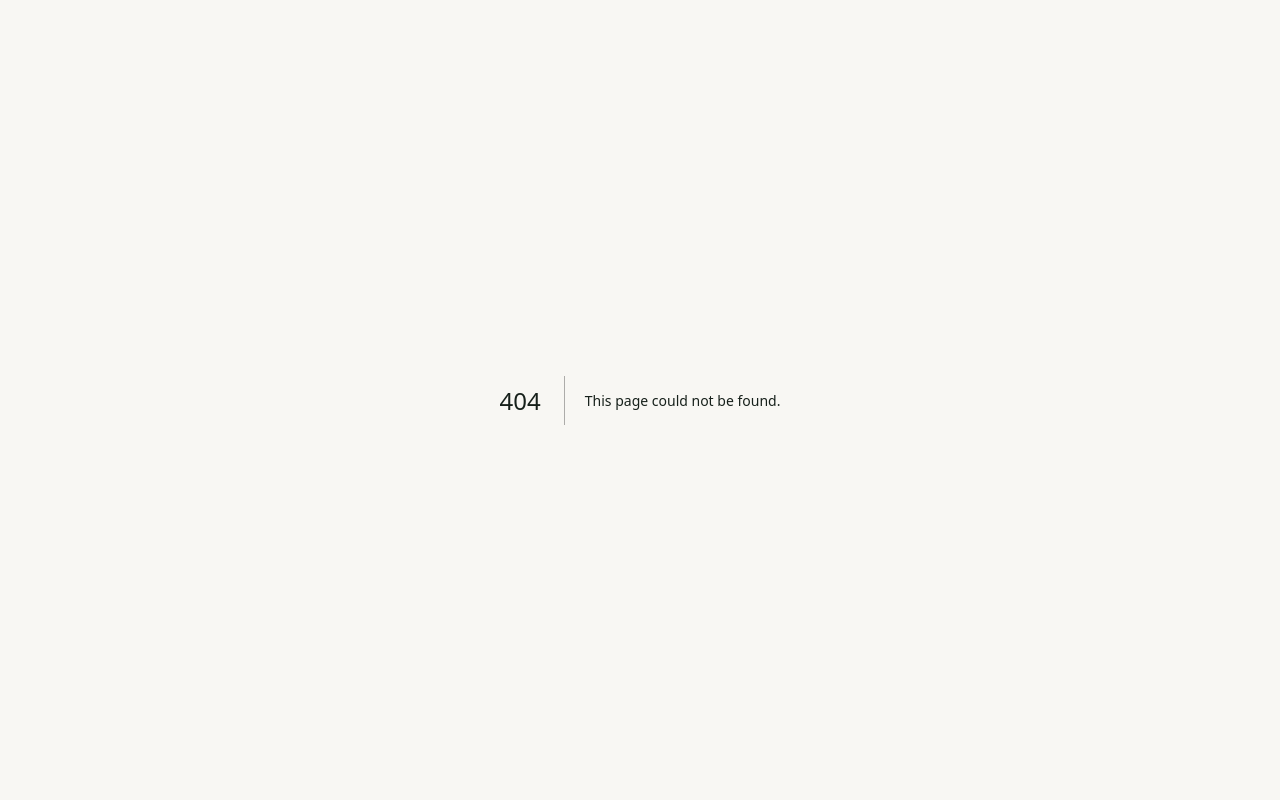
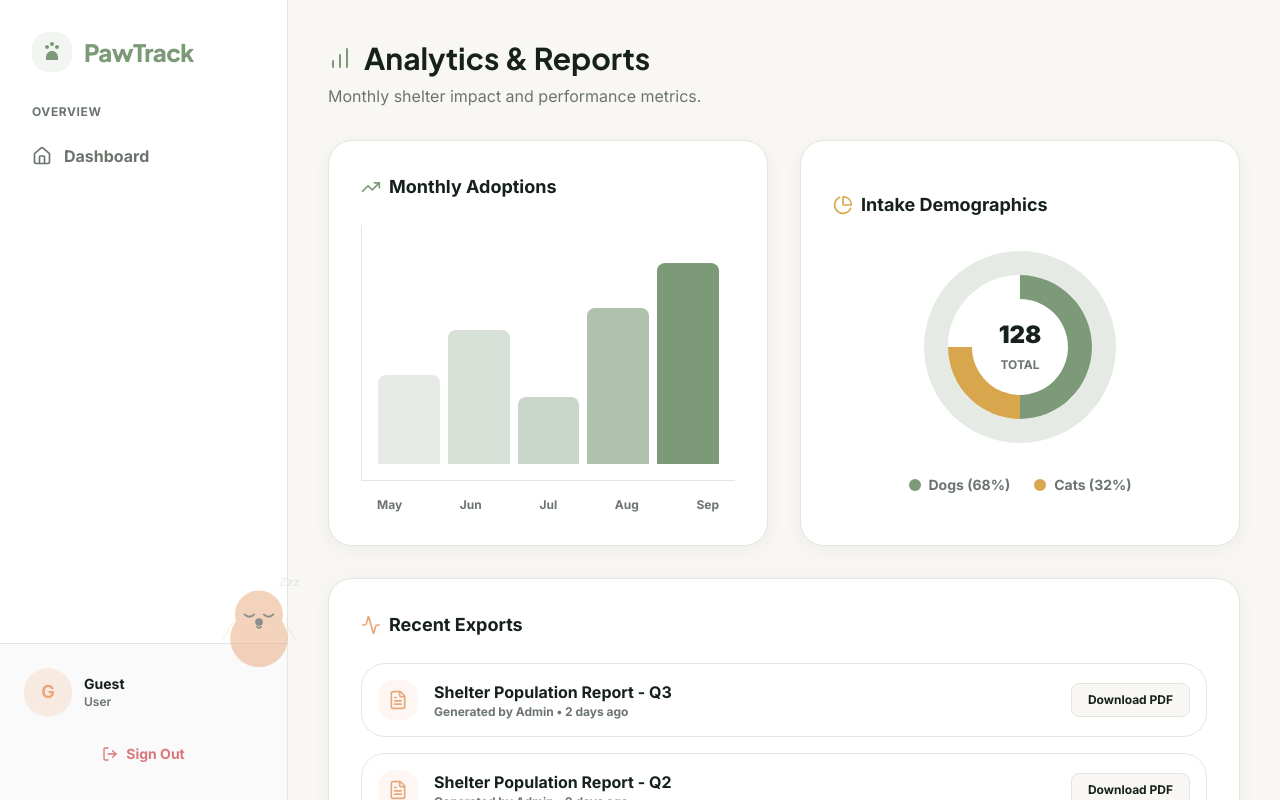
Before and after one commit to AneequeShahid/PawTrack_Web, a Next.js app: page /dashboard/reports in a window 1280 px wide. Before the commit this address had no page. Shown: the top 800 px of the page. Built offline with nearby package versions, Linux system fonts and the light colour scheme; no server answers.

Commit message:
Add fully designed Analytics and Reports dashboard

```diff
--- /dev/null
+++ b/src/app/dashboard/reports/page.tsx
@@ -0,0 +1,77 @@
+'use client';
+import { motion } from 'framer-motion';
+import { BarChart, PieChart, TrendingUp, Activity, FileText } from 'lucide-react';
+
+export default function ReportsDashboard() {
+  return (
+    <div className="space-y-8 pb-20">
+      <div>
+        <h1 className="text-3xl font-heading font-bold text-foreground flex items-center gap-3"><BarChart className="text-primary"/> Analytics & Reports</h1>
+        <p className="text-muted mt-2">Monthly shelter impact and performance metrics.</p>
+      </div>
+
+      <div className="grid grid-cols-1 lg:grid-cols-2 gap-8">
+
+        {/* Fake Line Chart */}
+        <div className="bg-surface border border-border rounded-3xl p-8 shadow-soft">
+          <h2 className="text-lg font-bold text-foreground mb-6 flex items-center gap-2"><TrendingUp size={20} className="text-primary"/> Monthly Adoptions</h2>
+          <div className="h-64 flex items-end justify-between gap-2 border-b border-l border-border p-4">
+            <div className="w-full bg-primary/20 hover:bg-primary/40 transition-colors rounded-t-lg" style={{ height: '40%' }}></div>
+            <div className="w-full bg-primary/30 hover:bg-primary/50 transition-colors rounded-t-lg" style={{ height: '60%' }}></div>
+            <div className="w-full bg-primary/40 hover:bg-primary/60 transition-colors rounded-t-lg" style={{ height: '30%' }}></div>
+            <div className="w-full bg-primary/60 hover:bg-primary/80 transition-colors rounded-t-lg" style={{ height: '70%' }}></div>
+            <div className="w-full bg-primary hover:bg-primary/90 transition-colors rounded-t-lg" style={{ height: '90%' }}></div>
+          </div>
+          <div className="flex justify-between text-xs text-muted font-bold mt-4 px-4">
+            <span>May</span>
+            <span>Jun</span>
+            <span>Jul</span>
+            <span>Aug</span>
+            <span>Sep</span>
+          </div>
+        </div>
+
+        {/* Fake Donut Chart */}
+        <div className="bg-surface border border-border rounded-3xl p-8 shadow-soft flex flex-col justify-center items-center">
+          <h2 className="text-lg font-bold text-foreground mb-8 flex items-center gap-2 w-full"><PieChart size={20} className="text-warning"/> Intake Demographics</h2>
+
+          <div className="relative w-48 h-48 rounded-full border-[1.5rem] border-primary/20 flex items-center justify-center">
+            <div className="absolute inset-0 rounded-full border-[1.5rem] border-transparent border-t-primary border-r-primary rotate-45"></div>
+            <div className="absolute inset-0 rounded-full border-[1.5rem] border-transparent border-l-warning -rotate-45"></div>
+
+            <div className="text-center">
+              <span className="block text-2xl font-black text-foreground">128</span>
+              <span className="text-xs font-bold text-muted uppercase">Total</span>
+            </div>
+          </div>
+
+          <div className="flex gap-6 mt-8">
+            <div className="flex items-center gap-2 text-sm font-bold text-muted"><span className="w-3 h-3 rounded-full bg-primary"></span> Dogs (68%)</div>
+            <div className="flex items-center gap-2 text-sm font-bold text-muted"><span className="w-3 h-3 rounded-full bg-warning"></span> Cats (32%)</div>
+          </div>
+        </div>
+
+      </div>
+
+      <div className="bg-surface border border-border rounded-3xl p-8 shadow-soft">
+        <h2 className="text-lg font-bold text-foreground mb-6 flex items-center gap-2"><Activity size={20} className="text-secondary"/> Recent Exports</h2>
+        <div className="space-y-4">
+          {[1, 2, 3].map((i) => (
+            <div key={i} className="flex items-center justify-between p-4 border border-border rounded-2xl hover:bg-black/5 transition-colors cursor-pointer">
+              <div className="flex items-center gap-4">
+                <div className="w-10 h-10 bg-secondary/10 text-secondary rounded-xl flex items-center justify-center">
+                  <FileText size={20} />
+                </div>
+                <div>
+                  <h4 className="font-bold text-foreground">Shelter Population Report - Q{4-i}</h4>
+                  <p className="text-xs font-bold text-muted">Generated by Admin • 2 days ago</p>
+                </div>
+              </div>
+              <button className="bg-background border border-border px-4 py-2 text-xs font-bold rounded-lg hover:bg-black/5 transition-colors">Download PDF</button>
+            </div>
+          ))}
+        </div>
+      </div>
+    </div>
+  );
+}
--- a/src/components/layout/DashboardShell.tsx
+++ b/src/components/layout/DashboardShell.tsx
@@ -35,7 +35,7 @@ export default function DashboardShell({ children, role, userName }: { children:
       title: 'MANAGEMENT',
       items: role === 'Admin' ? [
         { name: 'Staff & Users', icon: Users, path: '/dashboard/users' },
-        { name: 'Reports', icon: Activity, path: '#' },
+        { name: 'Reports', icon: Activity, path: '/dashboard/reports' },
         { name: 'Settings', icon: Users, path: '#' }
       ] : []
     }
```
